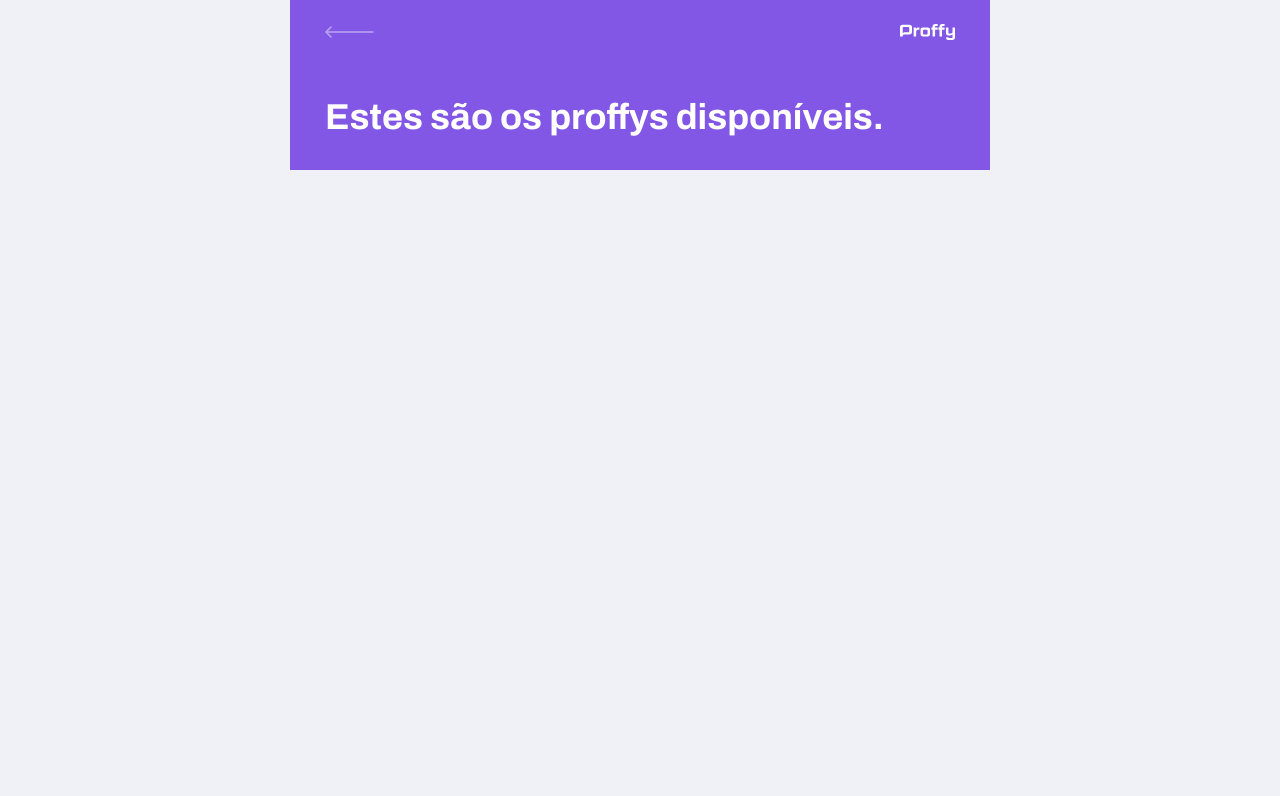
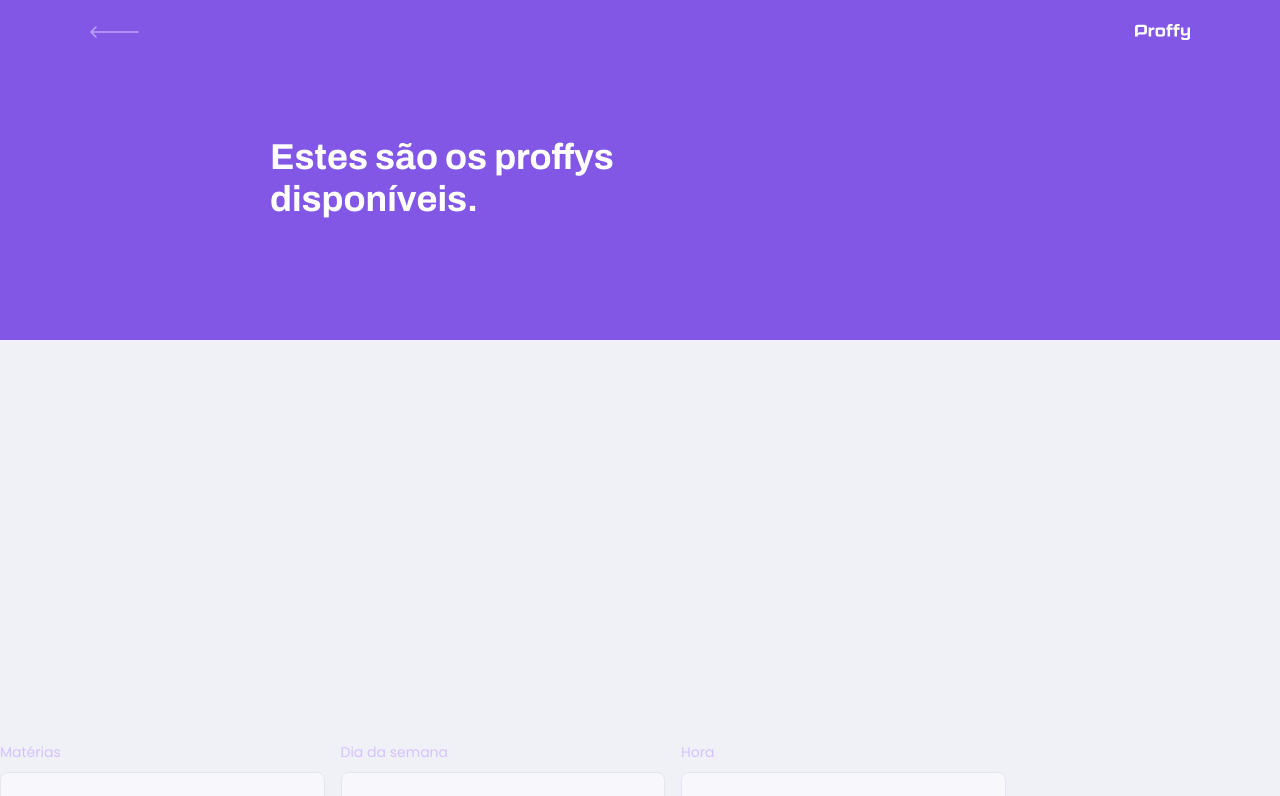
Before and after one commit to lcassiol/reactjs-proffy, a React (Create React App) app: page /study in a window 1280 px wide. Shown: the top 796 px of the page. Built offline with nearby package versions, Linux system fonts and the light colour scheme.

Commit message:
Adjusts page header and create form child inside page header

```diff
--- a/src/components/PageHeader/index.tsx
+++ b/src/components/PageHeader/index.tsx
@@ -5,7 +5,11 @@ import "./styles.css";
 import logoImg from "../../assets/images/logo.svg";
 import backIcon from "../../assets/images/icons/back.svg";
 
-const PageHeader: React.FC = () => {
+interface Props {
+  title: string;
+}
+
+const PageHeader: React.FC<Props> = ({ title, children }) => {
   return (
     <header className="page-header">
       <div className="top-bar-container">
@@ -16,8 +20,10 @@ const PageHeader: React.FC = () => {
       </div>
 
       <div className="header-content">
-        <strong>Estes são os proffys disponíveis.</strong>
+        <strong>{title}</strong>
       </div>
+
+      {children}
     </header>
   );
 };
--- a/src/components/PageHeader/styles.css
+++ b/src/components/PageHeader/styles.css
@@ -39,3 +39,28 @@
   line-height: 4.2rem;
   color: var(--color-title-in-primary);
 }
+
+@media (min-width: 700px) {
+  .page-header {
+    height: 340px;
+  }
+
+  .page-header .top-bar-container {
+    max-width: 1100px;
+  }
+
+  .page-header .header-content {
+    flex: 1;
+    max-width: 740px;
+    margin: 0 auto;
+    padding-bottom: 48px;
+    display: flex;
+    flex-direction: column;
+    justify-content: center;
+    align-items: flex-start;
+  }
+
+  .page-header .header-content strong {
+    max-width: 350px;
+  }
+}
--- a/src/pages/TeacherForm/index.tsx
+++ b/src/pages/TeacherForm/index.tsx
@@ -1,9 +1,15 @@
 import React from "react";
+import { Link } from "react-router-dom";
+import PageHeader from "../../components/PageHeader";
 
-// import { Container } from './styles';
+import "./styles.css";
 
 const TeacherForm: React.FC = () => {
-  return <h1>Teacher Form</h1>;
+  return (
+    <div id="page-teacher-form" className="container">
+      <PageHeader title="Que incrível que você quer dar aulas" />
+    </div>
+  );
 };
 
 export default TeacherForm;
--- a/src/pages/TeacherList/index.tsx
+++ b/src/pages/TeacherList/index.tsx
@@ -7,7 +7,24 @@ import "./styles.css";
 const TeacherList: React.FC = () => {
   return (
     <div id="page-teacher-list" className="container">
-      <PageHeader />
+      <PageHeader title="Estes são os proffys disponíveis.">
+        <form id="search-teachers">
+          <div className="input-block">
+            <label htmlFor="subject">Matérias</label>
+            <input type="text" id="subject" />
+          </div>
+
+          <div className="input-block">
+            <label htmlFor="week_day">Dia da semana</label>
+            <input type="text" id="week_day" />
+          </div>
+
+          <div className="input-block">
+            <label htmlFor="time">Hora</label>
+            <input type="text" id="time" />
+          </div>
+        </form>
+      </PageHeader>
     </div>
   );
 };
--- a/src/pages/TeacherList/styles.css
+++ b/src/pages/TeacherList/styles.css
@@ -2,3 +2,64 @@
   width: 100%;
   height: 100%;
 }
+
+#search-teachers {
+  margin-top: 3.2rem;
+}
+
+#search-teachers label {
+  color: var(--color-text-in-primary);
+}
+
+#search-teachers .input-block {
+  position: relative;
+}
+
+#search-teachers .input-block + .input-block {
+  margin-top: 1.4rem;
+}
+
+#search-teachers .input-block label {
+  font-size: 1.4rem;
+}
+
+#search-teachers .input-block input {
+  width: 100%;
+  height: 5.6rem;
+  margin-top: 0.8rem;
+  border-radius: 0.8rem;
+  background: var(--color-input-background);
+  border: 1px solid var(--color-line-in-white);
+  outline: 0;
+  padding: 0 1.6rem;
+  font: 1.6rem Archivo;
+}
+
+#search-teachers .input-block:focus-within::after {
+  width: calc(100% - 3.2rem);
+  height: 2px;
+  content: "";
+  background: var(--color-primary-light);
+  position: absolute;
+  left: 1.6rem;
+  right: 1.6rem;
+  bottom: 0;
+}
+
+@media (min-width: 700px) {
+  #page-teacher-list {
+    max-width: 100%;
+  }
+
+  #search-teachers {
+    display: grid;
+    grid-template-columns: repeat(3, 1fr);
+    column-gap: 16px;
+    position: absolute;
+    bottom: -28px;
+  }
+
+  #search-teachers .input-block + .input-block {
+    margin-top: 0;
+  }
+}
```
